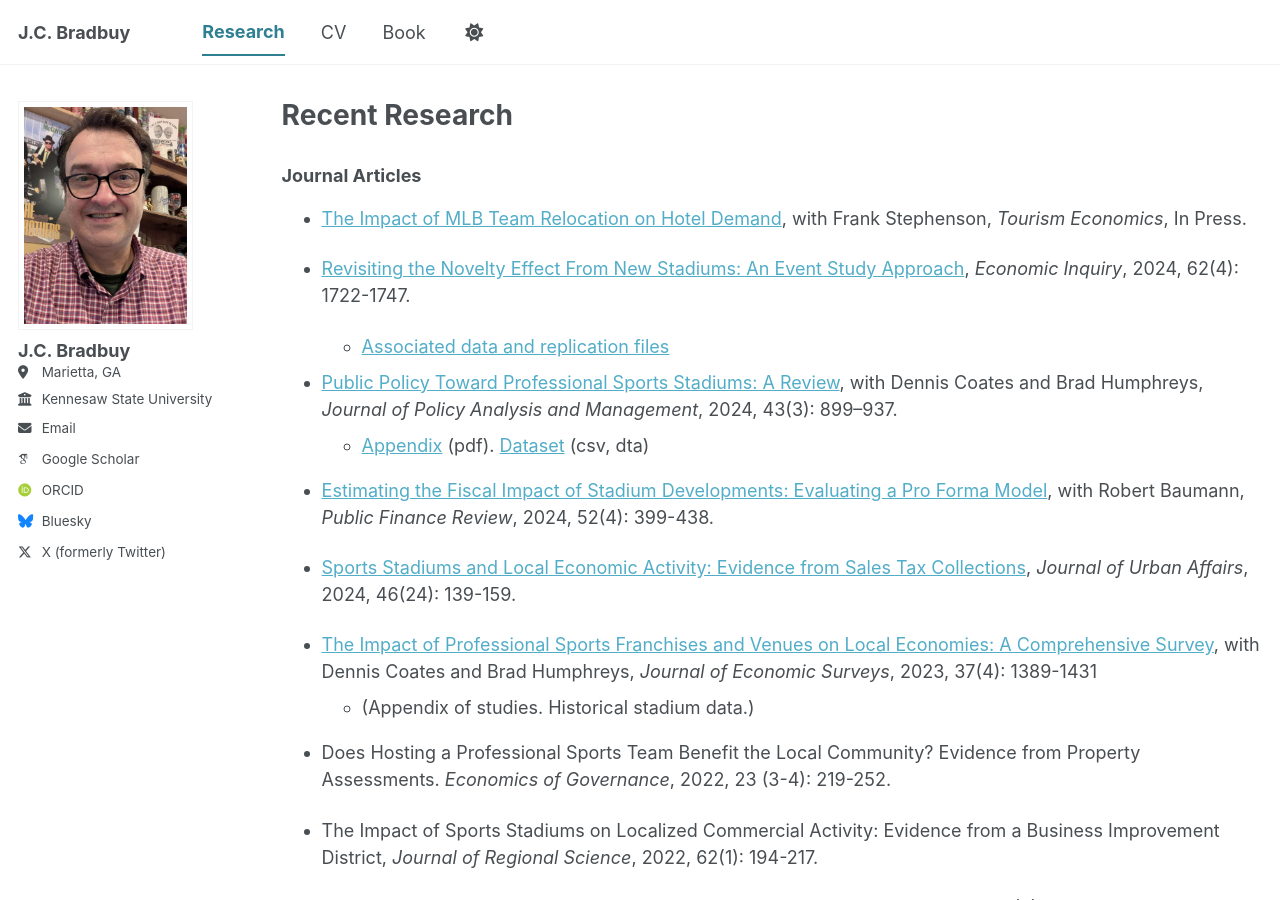
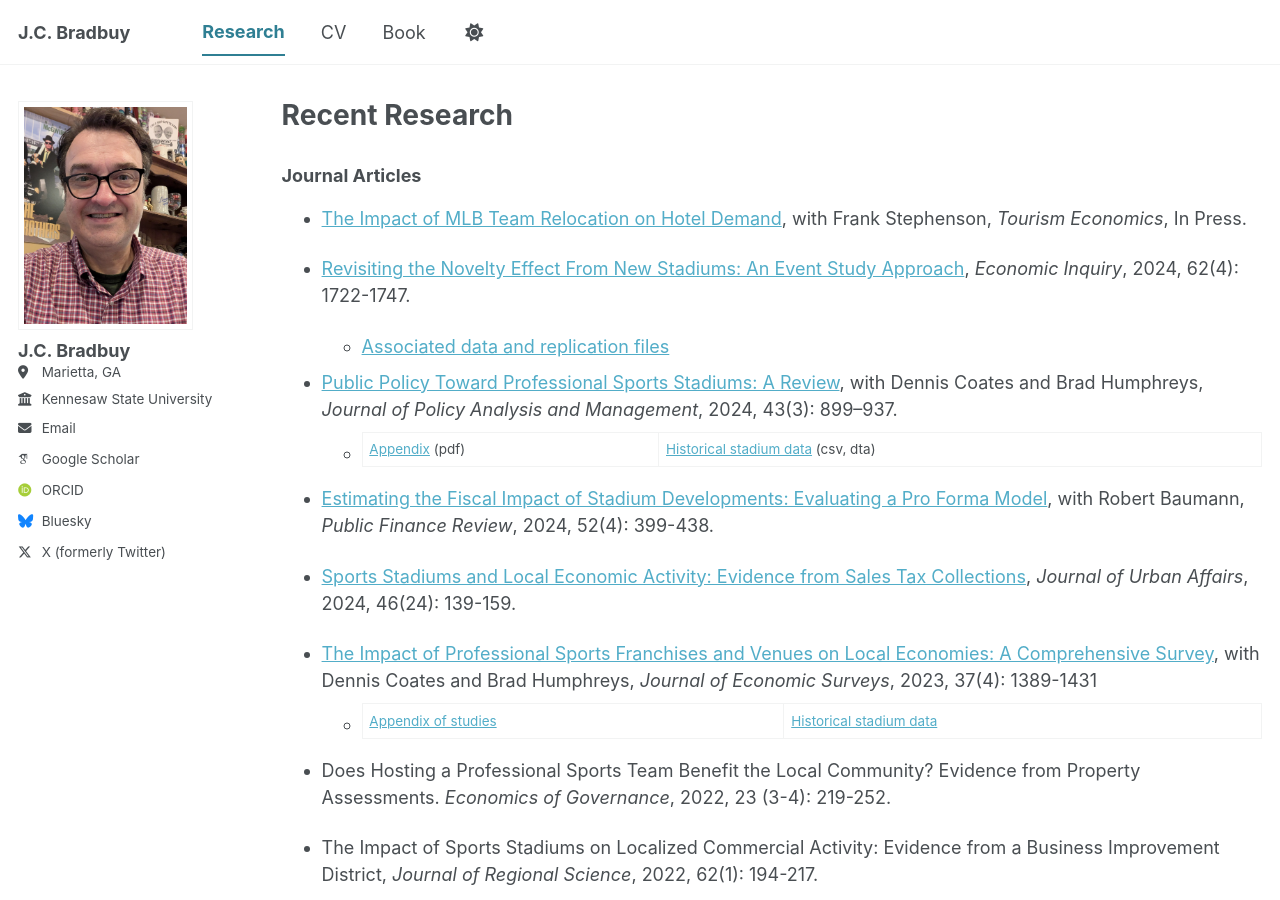
Before and after one commit to jcbradbury/jcbradbury.github.io, a Jekyll site: the page built from _pages/research.md, in a window 1280 px wide and 900 px high. Built offline with Jekyll 4.4.1, drawn with Linux system fonts in a browser that asks for light colours; some web fonts are replaced; a script bundle is joined from its source files by our own code; library files that are not in the unit come from our copies.

Commit message:
Update research.md

```diff
--- a/_pages/research.md
+++ b/_pages/research.md
@@ -14,14 +14,14 @@
     - [Associated data and replication files](https://doi.org/10.3886/E200122V2)
 
 - [Public Policy Toward Professional Sports Stadiums: A Review](https://onlinelibrary.wiley.com/doi/full/10.1002/pam.22534), with Dennis Coates and Brad Humphreys, *Journal of Policy Analysis and Management*, 2024, 43(3): 899–937.
-    -  [Appendix](https://onlinelibrary.wiley.com/action/downloadSupplement?doi=10.1002%2Fpam.22534&file=pam22534-sup-0001-Appendix.pdf) (pdf). [Dataset](https://doi.org/10.3886/E193067V1) (csv, dta)
+    -  [Appendix](https://onlinelibrary.wiley.com/action/downloadSupplement?doi=10.1002%2Fpam.22534&file=pam22534-sup-0001-Appendix.pdf) (pdf) | [Historical stadium data](https://doi.org/10.3886/E193067V1) (csv, dta)
 
 - [Estimating the Fiscal Impact of Stadium Developments: Evaluating a Pro Forma Model](https://journals.sagepub.com/doi/10.1177/10911421231199517), with Robert Baumann, *Public Finance Review*, 2024, 52(4): 399-438.
 
 - [Sports Stadiums and Local Economic Activity: Evidence from Sales Tax Collections](https://www.tandfonline.com/doi/full/10.1080/07352166.2022.2044837), *Journal of Urban Affairs*, 2024, 46(24): 139-159.
 
 - [The Impact of Professional Sports Franchises and Venues on Local Economies: A Comprehensive Survey](https://onlinelibrary.wiley.com/doi/epdf/10.1111/joes.12533), with Dennis Coates and Brad Humphreys, *Journal of Economic Surveys*, 2023, 37(4): 1389-1431
-    - (Appendix of studies. Historical stadium data.)
+    - [Appendix of studies](https://onlinelibrary.wiley.com/action/downloadSupplement?doi=10.1111%2Fjoes.12533&file=joes12533-sup-0001-Appendix.pdf) | [Historical stadium data](https://www.openicpsr.org/openicpsr/project/179801/version/V1/view)
 
 - Does Hosting a Professional Sports Team Benefit the Local Community? Evidence from Property Assessments. *Economics of Governance*, 2022, 23 (3-4): 219-252.
 
```
